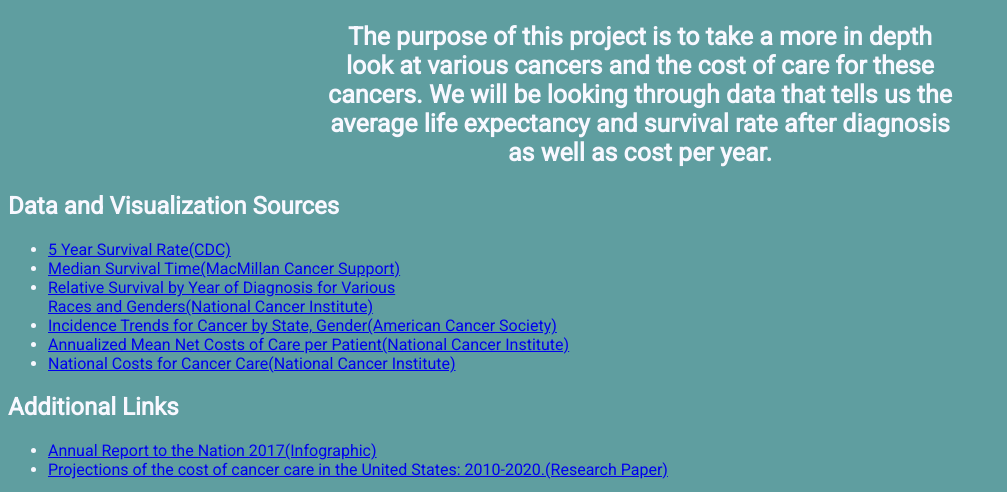
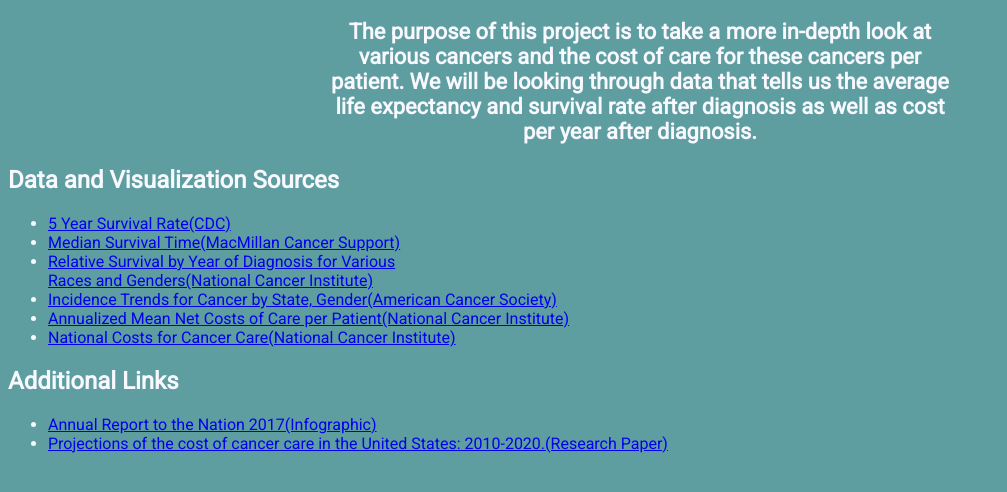
Before and after one commit to nvnation/CS165ProjectProposal, a plain HTML site: page index.html in a window 1280 px wide. Shown: the part 62-554 px from the top of the page, without its empty margins (0-1007 px from the left). Drawn offline with Linux system fonts and the light colour scheme.

Commit message:
some changes

```diff
--- a/index.html
+++ b/index.html
@@ -10,7 +10,7 @@
     <h1 id="heading">Cost of Care for Different Cancer Patients</h1>
     <body>
       <div class = "purpose">
-        <h3>The purpose of this project is to take a more in depth look at various cancers and the cost of care for these cancers. We will be looking through data that tells us the average life expectancy and survival rate after diagnosis as well as cost per year.</h3>
+        <h3>The purpose of this project is to take a more in-depth look at various cancers and the cost of care for these cancers per patient. We will be looking through data that tells us the average life expectancy and survival rate after diagnosis as well as cost per year after diagnosis.  </h3>
 
       </div>
         <div class = "links">
--- a/stylesheet.css
+++ b/stylesheet.css
@@ -4,13 +4,12 @@ body{
     font-family: 'Roboto', sans-serif;
 }
 .purpose{
-/*    padding: 10px;*/
     width: 800px;
     margin: auto;
     width: 50%;
     text-align: center;
 
-    font-size: 16pt;
+    font-size: 14pt;
 }
 #heading{
     text-align: center;
```
